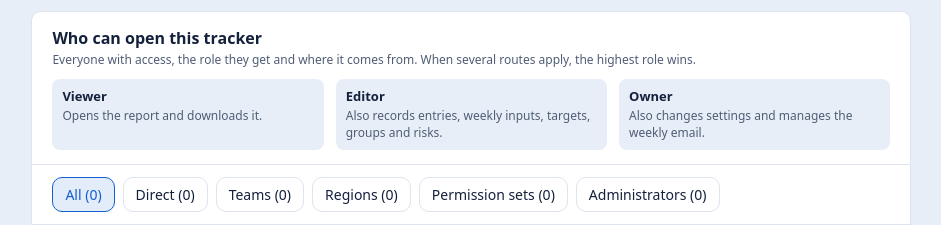
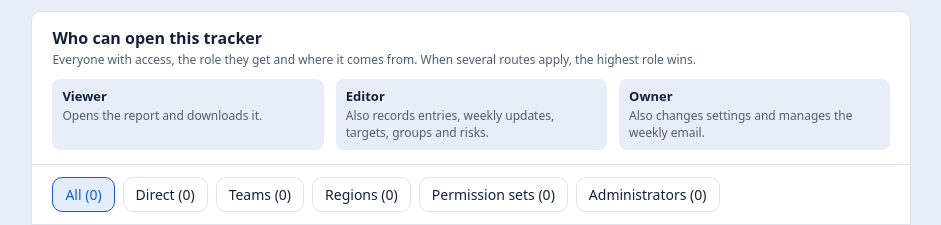
Before and after one commit to loneguard2002/tc-trackers, a Python web app: template tracker/templates/trackers/roles.html in a window 1280 px wide. Shown: the part 124-349 px from the top of the page, without its empty margins (7-948 px from the left). Run offline with Jinja, Linux system fonts and the light colour scheme; the template is opened without the code that fills it, so the values that code supplies are empty.

Commit message:
feat: the Weekly inputs tab becomes Weekly update, as the email and cards say it
Also fixes a tab test that expected the label straight after the active-tab marker; the tab icons (PR #34) now
sit between them.

Co-Authored-By: Claude Opus 5.5 <noreply@anthropic.com>

```diff
--- a/tracker/entries/views.py
+++ b/tracker/entries/views.py
@@ -451,7 +451,7 @@ def inputs(tracker_id: int):
         changed = {k: [old[k], v] for k, v in values.items() if old[k] != v}
         _audit(db, tracker, "inputs_saved", "report_input", week.isoformat(), changed)
         db.commit()
-        flash("Weekly inputs saved.", "success")
+        flash("Weekly update saved.", "success")
         return redirect(url_for("entries.inputs", tracker_id=tracker.id, week=week.isoformat()))
     form = {"status": row.status or "", "headline": row.headline, "decisions": row.decisions} if row else {}
     return _render_inputs(tracker, weeks, week, row, form, [], 200)
@@ -486,7 +486,7 @@ def _render_inputs(tracker: Tracker, weeks, week: date, row, form, errors: list[
             red_risks=sum(1 for r in risks if r.rag == "Red"),
             overdue_risks=sum(1 for r in risks if r.target_date and r.target_date < min(week, today)),
             format_date=format_date,
-            **_page(tracker, "Weekly inputs"),
+            **_page(tracker, "Weekly update"),
         ),
         status,
     )
--- a/tracker/templates/trackers/_nav.html
+++ b/tracker/templates/trackers/_nav.html
@@ -1,5 +1,5 @@
 {% from "macros.html" import icon %}
-{#- The icons match the actions on the home cards: Report, Entries (Record completions), Weekly inputs (Write the update). -#}
+{#- The icons match the actions on the home cards: Report, Entries (Record completions), Weekly update (Write the update). -#}
 {% macro tab(endpoint, label, icon_name, also=()) -%}
 {% set active = request.endpoint == endpoint or request.endpoint in also %}
 <a class="tab{{ ' active' if active }}" href="{{ url_for(endpoint, tracker_id=tracker.id) }}"{% if active %} aria-current="page"{% endif %}>{{ icon(icon_name) }}{{ label }}</a>
@@ -10,7 +10,7 @@
   {% endif %}
   {% if g.role in ('editor', 'owner') %}
   {{ tab('entries.list_entries', 'Entries', 'layers', ('entries.new_entry',)) }}
-  {{ tab('entries.inputs', 'Weekly inputs', 'edit') }}
+  {{ tab('entries.inputs', 'Weekly update', 'edit') }}
   {{ tab('entries.targets', 'Targets', 'target') }}
   {{ tab('trackers.groups', tracker.group_label|plural if tracker.group_label else 'Groups', 'groups', ('trackers.new_group', 'trackers.edit_group')) }}
   {{ tab('entries.risks', 'Risks', 'warning', ('entries.new_risk', 'entries.edit_risk')) }}
--- a/tracker/templates/trackers/roles.html
+++ b/tracker/templates/trackers/roles.html
@@ -17,7 +17,7 @@
       <p>Everyone with access, the role they get and where it comes from. When several routes apply, the highest role wins.</p>
       <dl class="role-legend">
         <div><dt>Viewer</dt><dd>Opens the report and downloads it.</dd></div>
-        <div><dt>Editor</dt><dd>Also records entries, weekly inputs, targets, {{ (tracker.group_label|plural if tracker.group_label and g.role else 'groups')|lower }} and risks.</dd></div>
+        <div><dt>Editor</dt><dd>Also records entries, weekly updates, targets, {{ (tracker.group_label|plural if tracker.group_label and g.role else 'groups')|lower }} and risks.</dd></div>
         <div><dt>Owner</dt><dd>Also changes settings and manages the weekly email.</dd></div>
       </dl>
     </header>
```
Also changed, not shown: tests/test_entries.py (+5 -2 lines), tests/test_inputs_targets_browser.py (+1 -1 lines), tests/test_trackers.py (+1 -1 lines).
